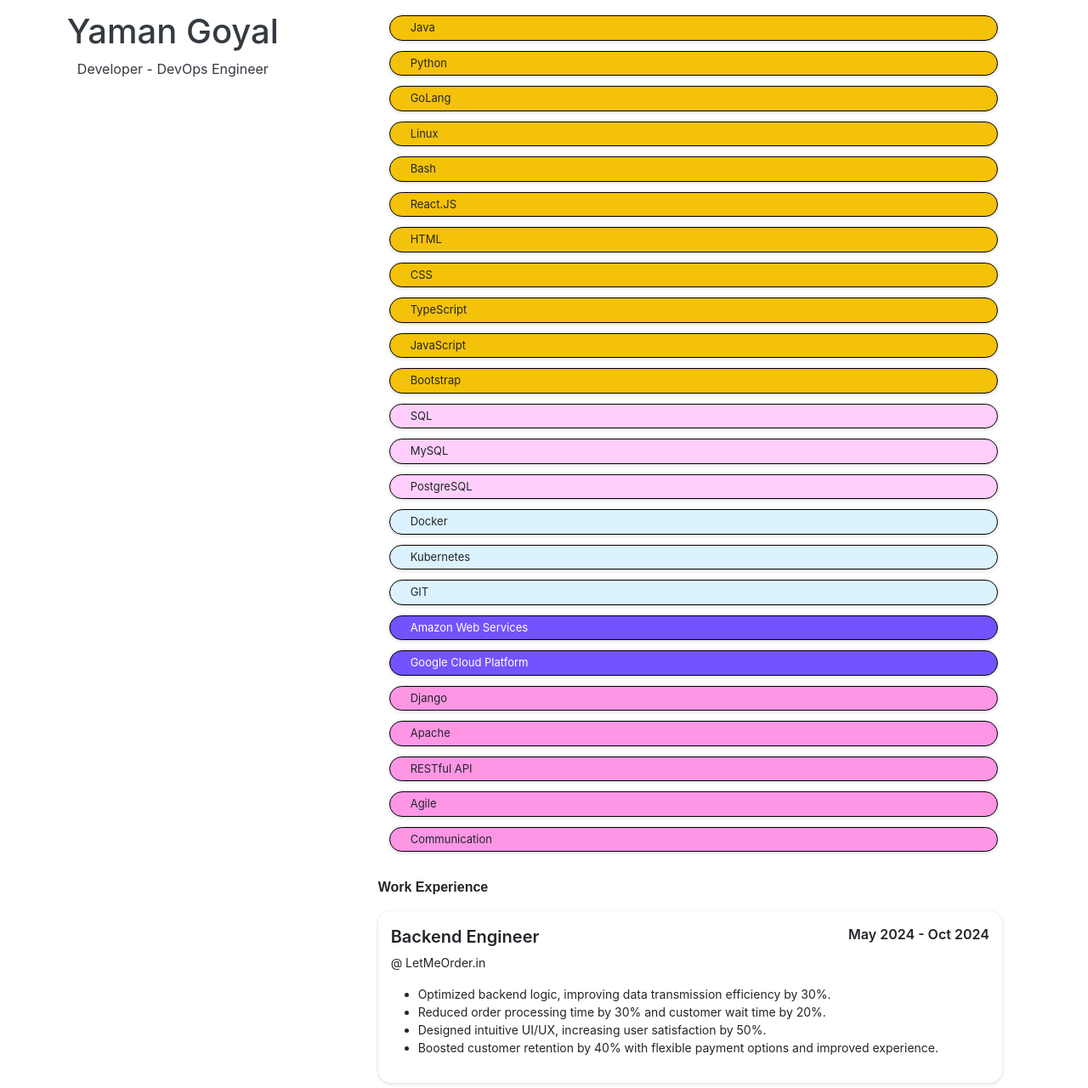
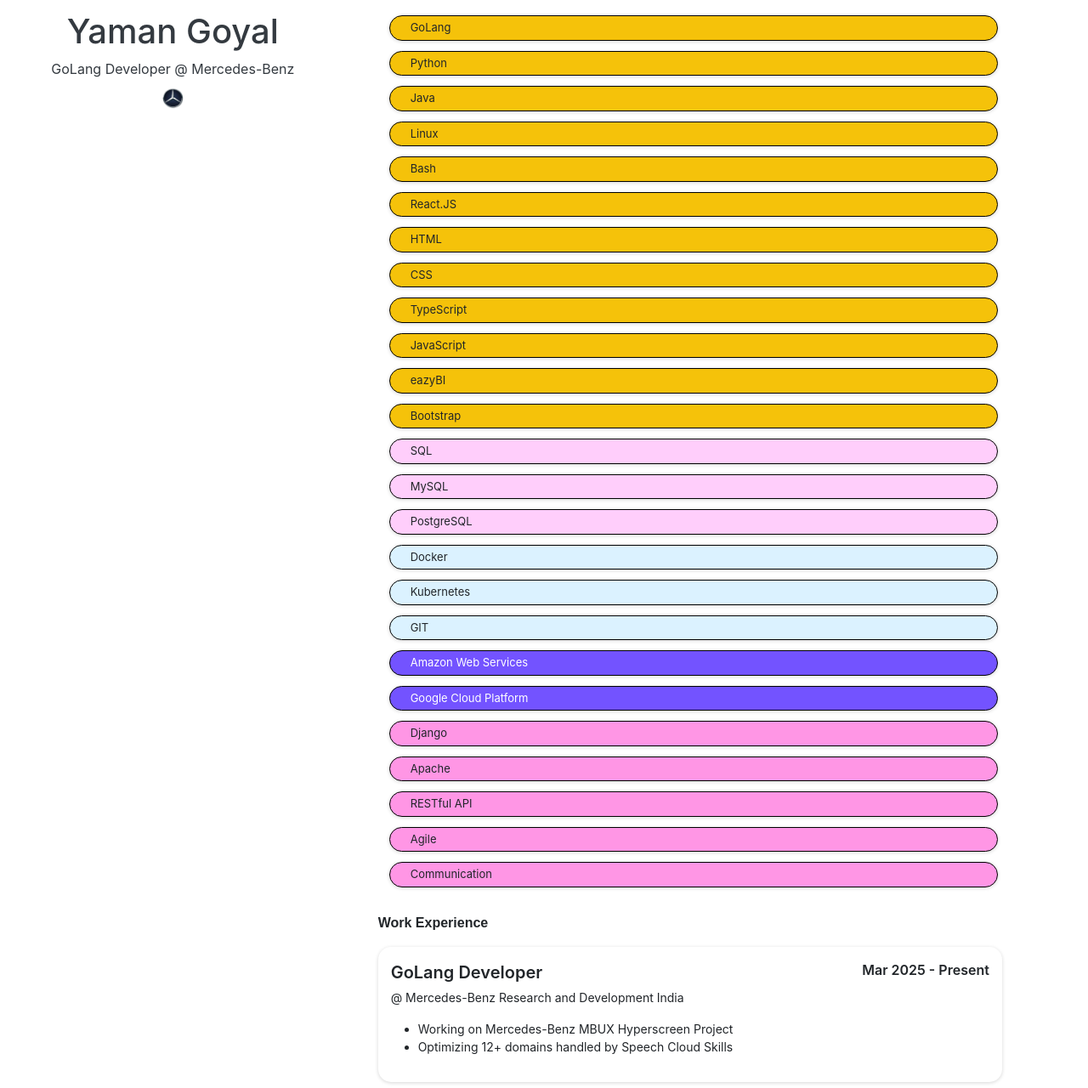
Before and after one commit to YG-YamanGoyal/-, a plain HTML site: page index.html in a window 1280 px wide. Shown: the part 260-1540 px from the top of the page at 85% size. Drawn offline with nearby package versions, Linux system fonts and the light colour scheme; a small style sheet from the web is missing.

Commit message:
Updated MB Details

```diff
--- a/index.html
+++ b/index.html
@@ -21,7 +21,8 @@
         <div class="col-sm-4 text-dark justify-content-center text-center">
           <img src="Me.png" class="my-img" alt="">
           <h1 class="text-center">Yaman Goyal</h1>
-          <p class="text-center">Developer - DevOps Engineer</p>
+          <p class="text-center">GoLang Developer @ Mercedes-Benz</p>
+          <span> <img class="company-logo" src="benz-logo.png" style="width: 25px;height: auto;" alt=""> </span>
         </div>
         <div class="col-sm-7 py-5 mx-2">
 
@@ -52,9 +53,9 @@
 
             <p class="section-title mt-4">Skills</p>
             <div class="row  px-4 skills">
+              <p class="skill-box mx-1 px-4 py-1 yellow">GoLang</p>
+              <p class="skill-box mx-1 px-4 py-1 yellow">Python</p>
               <p class="skill-box mx-1 px-4 py-1 yellow">Java</p>
-              <p class="skill-box mx-1 px-4 py-1 yellow">Python</p>
-              <p class="skill-box mx-1 px-4 py-1 yellow">GoLang</p>
               <p class="skill-box mx-1 px-4 py-1 yellow">Linux</p>
               <p class="skill-box mx-1 px-4 py-1 yellow">Bash</p>
               <p class="skill-box mx-1 px-4 py-1 yellow">React.JS</p>
@@ -62,6 +63,7 @@
               <p class="skill-box mx-1 px-4 py-1 yellow">CSS</p>
               <p class="skill-box mx-1 px-4 py-1 yellow">TypeScript</p>
               <p class="skill-box mx-1 px-4 py-1 yellow">JavaScript</p>
+              <p class="skill-box mx-1 px-4 py-1 yellow">eazyBI</p>
               <p class="skill-box mx-1 px-4 py-1 yellow">Bootstrap</p>
               <p class="skill-box mx-1 px-4 py-1 pale">SQL</p>
               <p class="skill-box mx-1 px-4 py-1 pale">MySQL</p>
@@ -81,6 +83,20 @@
             <!-- Section 3 -->
 
             <p class="section-title mt-4">Work Experience</p>
+            <div class="work-exp mb-4">
+              <p class="job-title" style="text-align:left;">
+                GoLang Developer
+                <span style="float:right; font-size: 16px;">
+                    Mar 2025 - Present
+                </span>
+              </p>
+              <p class="company">@ Mercedes-Benz Research and Development India</p>
+              <ul>
+                <li>Working on Mercedes-Benz MBUX Hyperscreen Project</li>
+                <li>Optimizing 12+ domains handled by Speech Cloud Skills</li>
+            </ul>
+            </div>
+
             <div class="work-exp mb-4">
               <p class="job-title" style="text-align:left;">
                 Backend Engineer
--- a/styles.css
+++ b/styles.css
@@ -18,6 +18,10 @@ html, body {
   font-family:Arial, Helvetica, sans-serif;
   font-weight: 700;
 
+}
+
+.company-logo{
+  margin-top: -15px;
 }
 
 /* Find ME */
```
Also changed, not shown: benz-logo.png (added).
